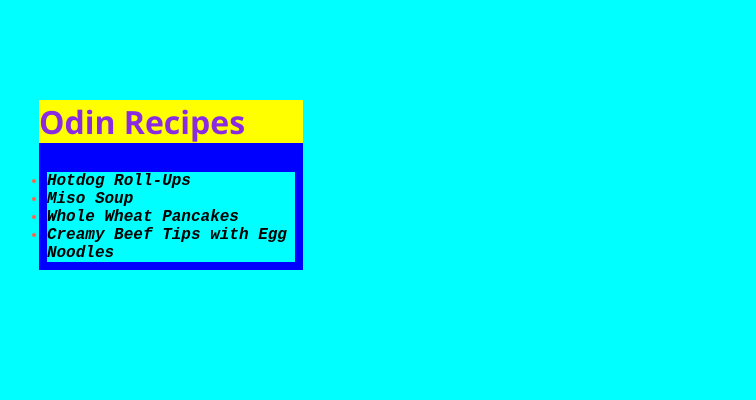
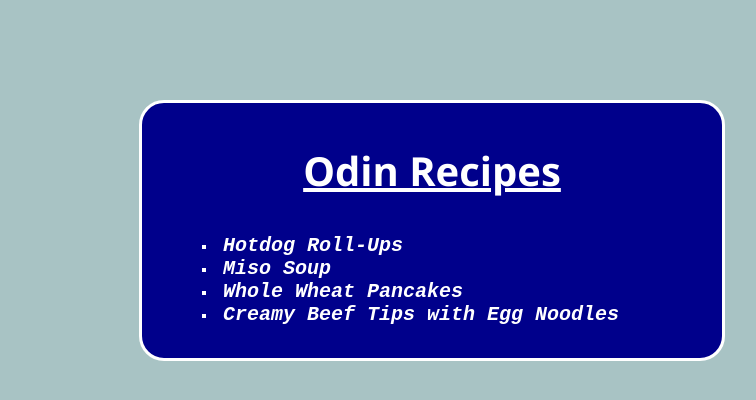
Before and after one commit to guakamole54/odin-recipes, a plain HTML site: page index.html in a window 1280 px wide. Shown: the whole page, without its empty margins (469-1225 px from the left). Drawn offline with Linux system fonts and the light colour scheme.

Commit message:
Style the index page further
After learning some ways around the box model I
gave the index page a new coat. It was quite ugly
and now is a little prettier.

```diff
--- a/index.html
+++ b/index.html
@@ -12,7 +12,7 @@
     <div>
         <h1>Odin Recipes</h1>
 
-        <ul class="nav-bar">
+        <ul class="nav-bar index">
             <li><a href="./recipes/hot-dog-rollups.html">Hotdog Roll-Ups</a></li>
             <li><a href="./recipes/miso-soup.html">Miso Soup</a></li>
             <li><a href="./recipes/pancakes.html">Whole Wheat Pancakes</a></li>
--- a/style.css
+++ b/style.css
@@ -1,38 +1,55 @@
 * {
-    background-color: aqua;
+    background-color: rgb(168, 195, 196);
 }
 
 div {
-    margin-left: 500px;
+    margin-left: 600px;
     margin-right: 500px;
     margin-top: 100px;
-    background-color: blue;
+    border: rgb(255, 255, 255) solid 3px;
+    border-radius: 25px;
+    background-color: darkblue;
+    padding: 40px;
+    padding-bottom: 15px;
+    text-align: center;
+    height: 200px;
+    width: 500px;
 }
 
 .nav-bar {
-    color: tomato;
     font-family: 'Courier New', Courier, monospace;
     font-weight: 600;
     font-style: italic;
-    padding: 3%;
-    background-color: blue;
+    padding: 20px;
+    background-color: inherit;
+    list-style-type: square;
+    list-style-position: inside;
+    text-align: left;
+
 
 }
 
 
-h1 {
-    color: blueviolet;
+div h1 {
+    color: rgb(255, 255, 255);
     font-family: 'Segoe UI', Tahoma, Geneva, Verdana, sans-serif;
-    font-size: xx-large;
-    background-color: yellow;
+    font-size: 40px;
+    background-color: inherit;
+    margin: 0px;
+    text-decoration-line: underline;
 }
 
 .nav-bar a {
-    color: black;
+    color: white;
+    font-size: 20px;
     text-decoration: none;
+    background-color: inherit;
 
 }
 
 .nav-bar a:hover {
     color: red;
 }
+
+.index li {background-color: inherit;
+color: white;}
```
